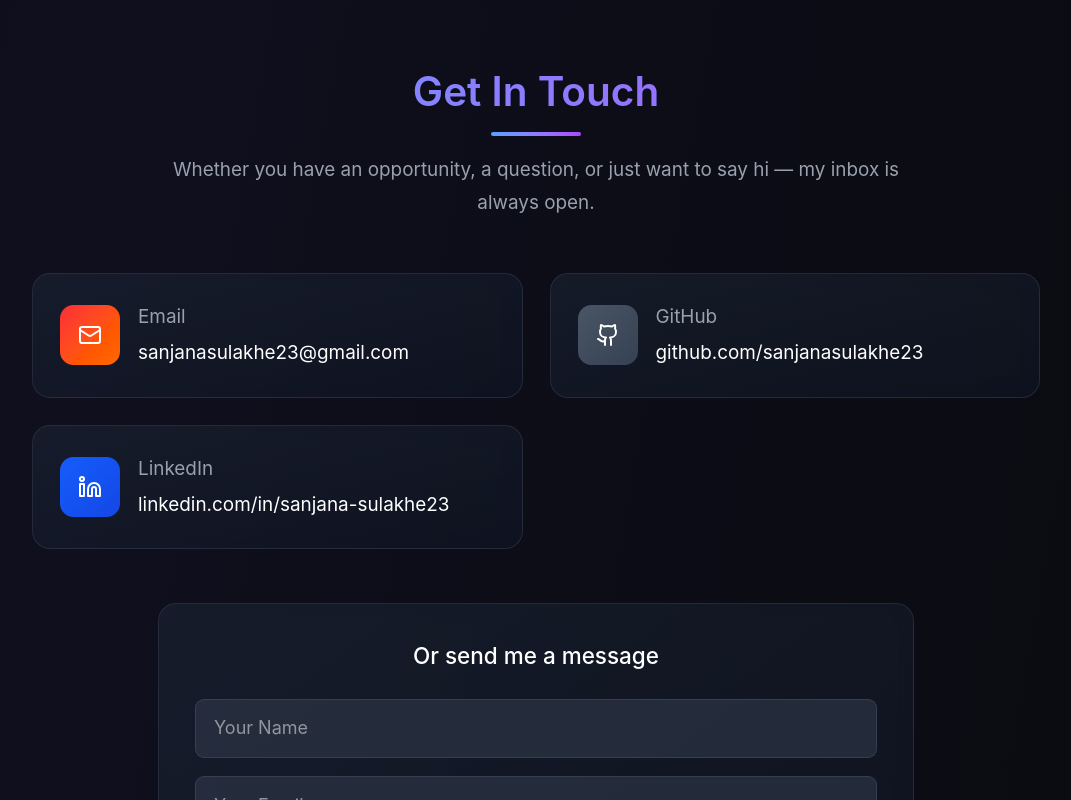
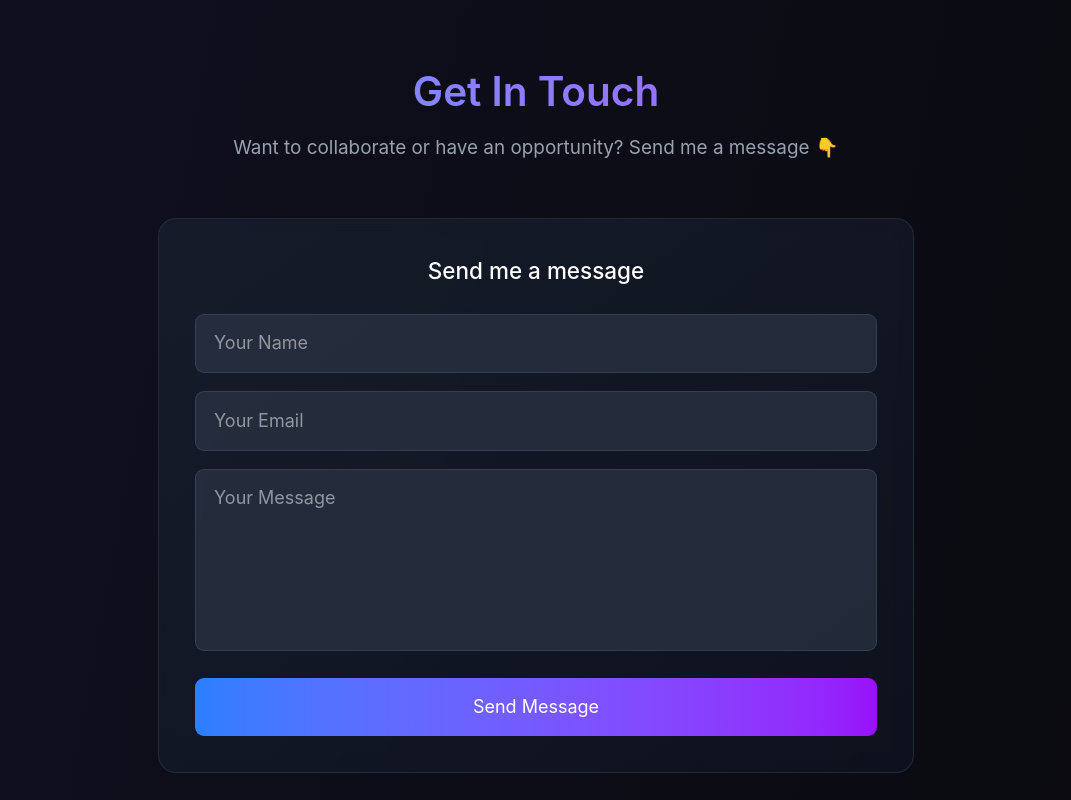
Before and after one commit to sanjanasulakhe23/MY-PORTFOLIO_23, a React (Vite) app: page / in a window 1280 px wide. Shown: the part 5840-6640 px from the top of the page, without its empty margins (104-1175 px from the left). Built offline with nearby package versions, Linux system fonts and the light colour scheme.

Commit message:
Fix contact form using Netlify Forms

```diff
--- /dev/null
+++ b/public/success.html
@@ -0,0 +1,11 @@
+<!DOCTYPE html>
+<html>
+<head>
+  <title>Message Sent</title>
+</head>
+<body style="background:#0f172a;color:white;text-align:center;padding:60px">
+  <h1>✅ Message Sent</h1>
+  <p>Thanks for reaching out. I’ll reply soon.</p>
+  <a href="/" style="color:#38bdf8;">Go back home</a>
+</body>
+</html>
--- a/src/app/components/Contact.tsx
+++ b/src/app/components/Contact.tsx
@@ -1,30 +1,6 @@
 import { Mail, Github, Linkedin } from "lucide-react";
 
 export function Contact() {
-  const contactInfo = [
-    {
-      icon: <Mail size={24} />,
-      label: "Email",
-      value: "sanjanasulakhe23@gmail.com",
-      href: "mailto:sanjanasulakhe23@gmail.com",
-      color: "from-red-500 to-orange-500",
-    },
-    {
-      icon: <Github size={24} />,
-      label: "GitHub",
-      value: "github.com/sanjanasulakhe23",
-      href: "https://github.com/sanjanasulakhe23",
-      color: "from-gray-600 to-gray-700",
-    },
-    {
-      icon: <Linkedin size={24} />,
-      label: "LinkedIn",
-      value: "linkedin.com/in/sanjana-sulakhe23",
-      href: "https://linkedin.com/in/sanjana-sulakhe23",
-      color: "from-blue-600 to-blue-700",
-    },
-  ];
-
   return (
     <section id="contact" className="py-20 relative">
       <div className="max-w-6xl mx-auto px-4 sm:px-6 lg:px-8">
@@ -34,41 +10,17 @@ export function Contact() {
           <h2 className="text-3xl sm:text-4xl mb-4 bg-gradient-to-r from-blue-400 to-purple-500 bg-clip-text text-transparent">
             Get In Touch
           </h2>
-          <div className="w-20 h-1 bg-gradient-to-r from-blue-400 to-purple-500 mx-auto rounded-full" />
           <p className="text-gray-400 mt-4 max-w-2xl mx-auto">
-            Whether you have an opportunity, a question, or just want to say hi —
-            my inbox is always open.
+            Want to collaborate or have an opportunity? Send me a message 👇
           </p>
         </div>
 
-        {/* Contact Cards */}
-        <div className="grid grid-cols-1 md:grid-cols-2 gap-6 max-w-4xl mx-auto">
-          {contactInfo.map((contact, index) => (
-            <a
-              key={index}
-              href={contact.href}
-              target="_blank"
-              rel="noopener noreferrer"
-              className="group bg-gradient-to-br from-gray-800/50 to-gray-900/50 backdrop-blur-sm rounded-2xl p-6 border border-gray-700/50 hover:border-blue-500/50 transition-all duration-300 hover:shadow-lg hover:shadow-blue-500/20 flex items-center gap-4"
-            >
-              <div
-                className={`p-4 bg-gradient-to-br ${contact.color} rounded-xl text-white flex-shrink-0`}
-              >
-                {contact.icon}
-              </div>
-              <div className="flex-1 min-w-0">
-                <p className="text-gray-400 mb-1">{contact.label}</p>
-                <p className="text-white truncate">{contact.value}</p>
-              </div>
-            </a>
-          ))}
-        </div>
+        {/* Contact Form */}
+        <div className="max-w-2xl mx-auto">
+          <div className="bg-gradient-to-br from-gray-800/50 to-gray-900/50 backdrop-blur-sm rounded-2xl p-8 border border-gray-700/50">
 
-        {/* Contact Form */}
-        <div className="mt-12 max-w-2xl mx-auto">
-          <div className="bg-gradient-to-br from-gray-800/50 to-gray-900/50 backdrop-blur-sm rounded-2xl p-8 border border-gray-700/50">
             <h3 className="text-xl text-white mb-6 text-center">
-              Or send me a message
+              Send me a message
             </h3>
 
             <form
@@ -76,13 +28,16 @@ export function Contact() {
               method="POST"
               data-netlify="true"
               netlify-honeypot="bot-field"
+              action="/success"
               className="space-y-4"
             >
+              {/* Required */}
               <input type="hidden" name="form-name" value="contact" />
 
+              {/* Bot protection */}
               <p className="hidden">
                 <label>
-                  Don’t fill this out if you're human:
+                  Don’t fill this out:
                   <input name="bot-field" />
                 </label>
               </p>
@@ -118,9 +73,9 @@ export function Contact() {
                 Send Message
               </button>
             </form>
+
           </div>
         </div>
-
       </div>
     </section>
   );
```
